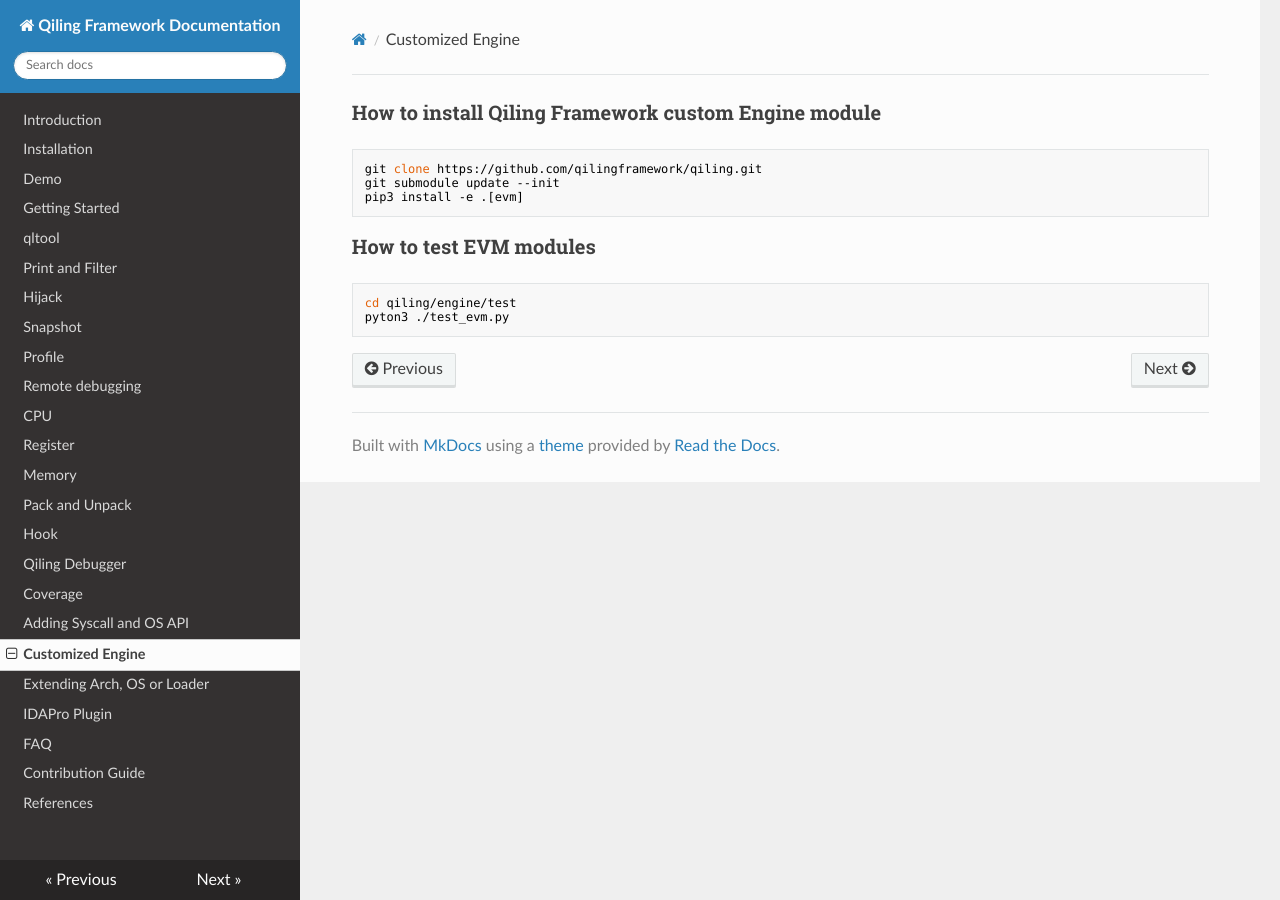
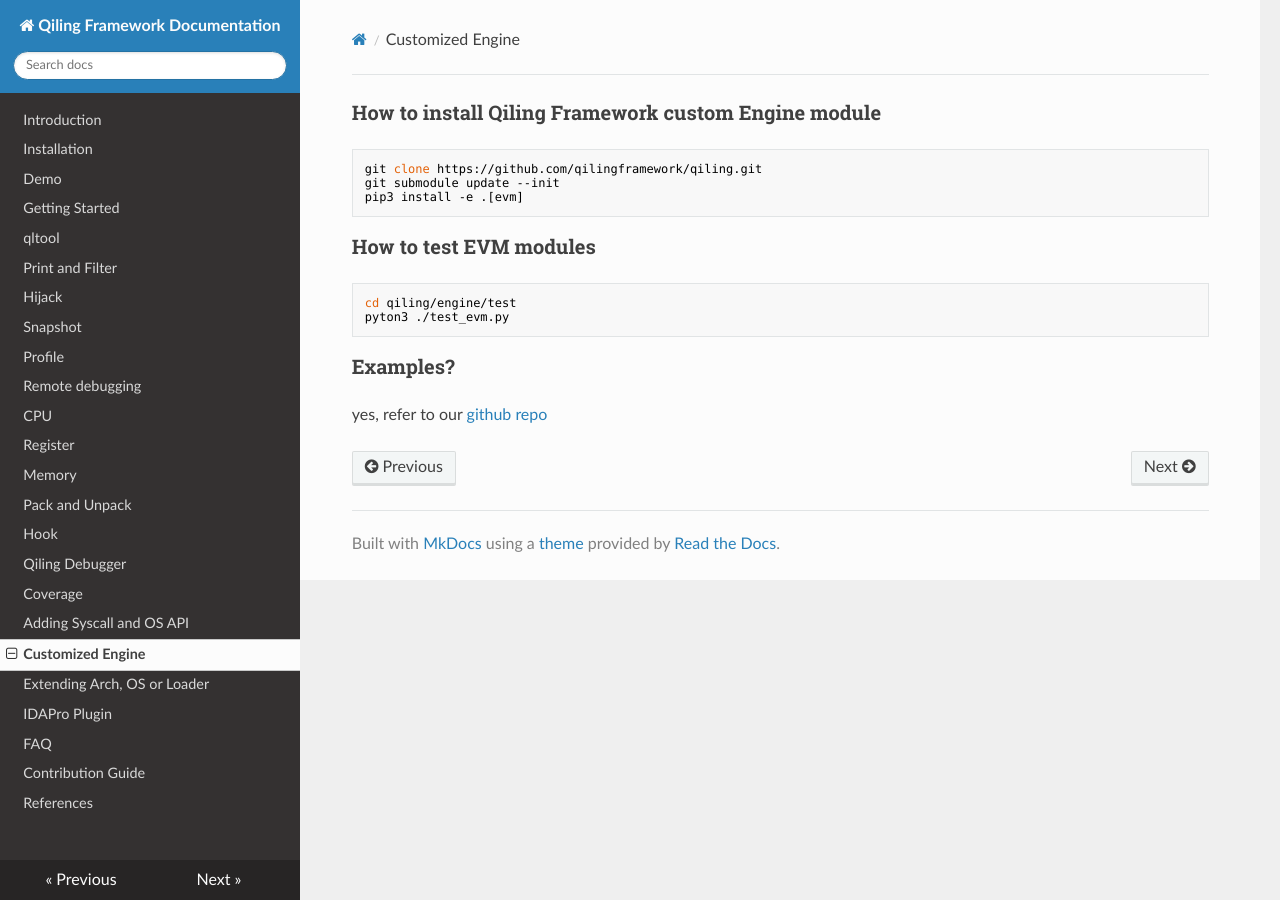
Before and after one commit to qilingframework/rtfd.io, an MkDocs documentation site: the page built from docs/engine.md, in a window 1280 px wide. Built offline with MkDocs 1.6.1, drawn with Linux system fonts in a browser that asks for light colours; nearby versions of some CDN libraries.

Commit message:
add custom engine, examples

````diff
--- a/docs/engine.md
+++ b/docs/engine.md
@@ -14,3 +14,6 @@ pip3 install -e .[evm]
 cd qiling/engine/test
 pyton3 ./test_evm.py
 ```
+
+### Examples?
+yes, refer to our [github repo](https://github.com/qilingframework/engine/tree/main/examples)
````
